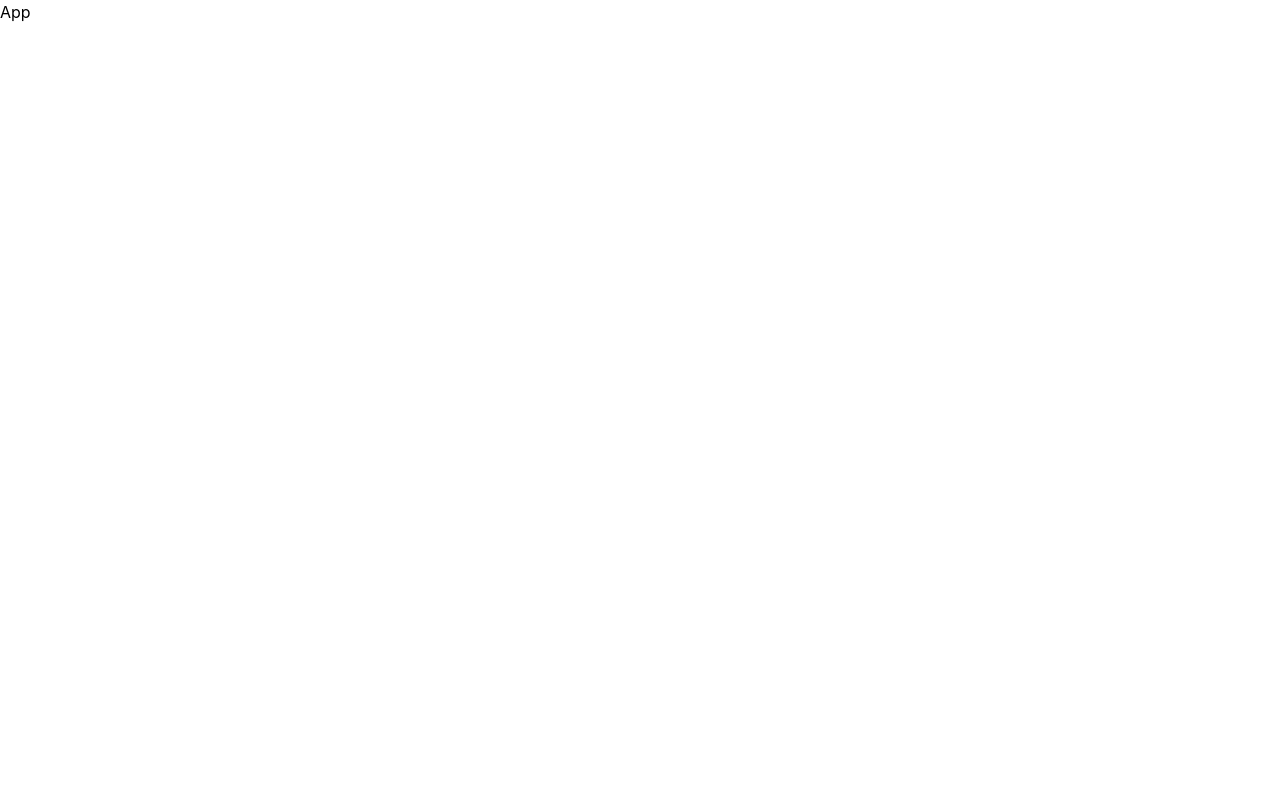
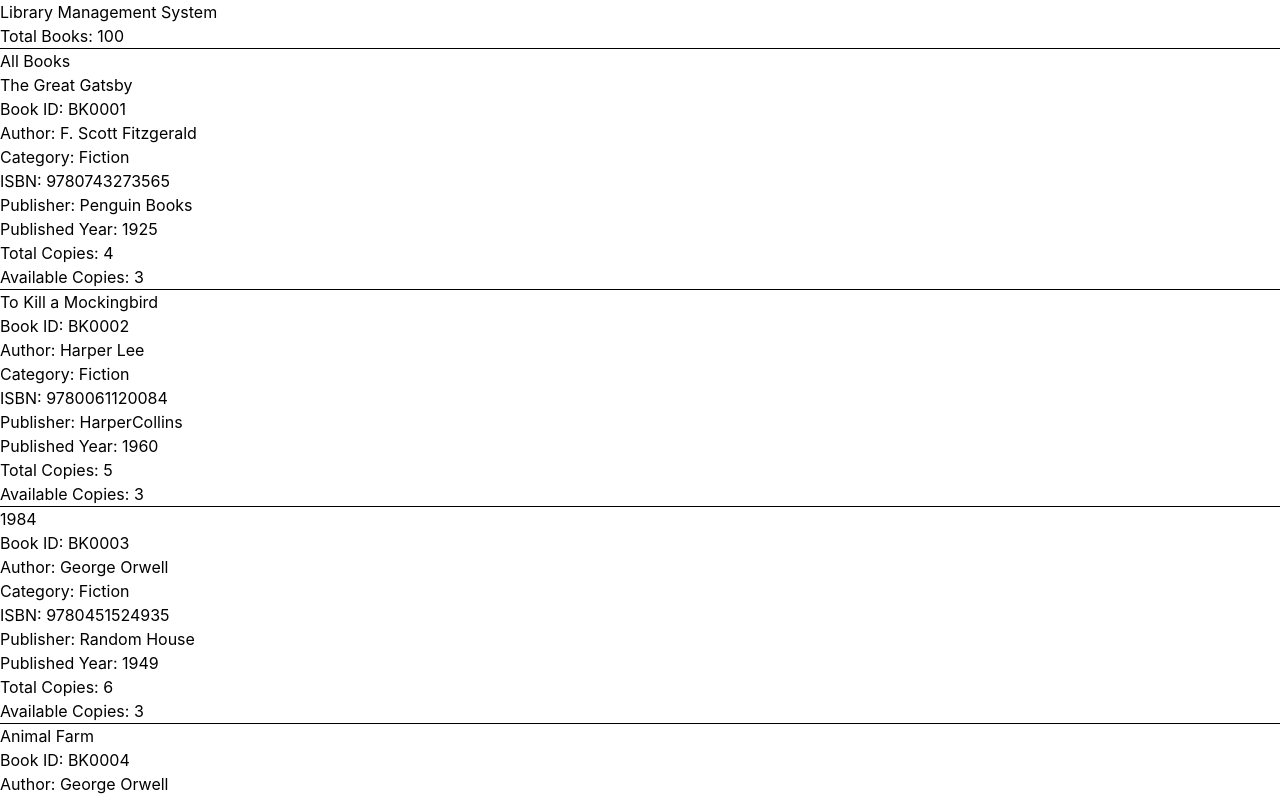
Before and after one commit to vaghasiya-harsh/Library-Management-System, a React (Vite) app: page / in a window 1280 px wide. Shown: the top 799 px of the page. Built offline with nearby package versions, Linux system fonts and the light colour scheme.

Commit message:
App.jsx file

```diff
--- a/src/App.jsx
+++ b/src/App.jsx
@@ -1,9 +1,35 @@
-import React from 'react'
+import { bookData } from "./data/data";
 
 function App() {
   return (
-    <div>App</div>
-  )
+    <div>
+      <h1>Library Management System</h1>
+
+      <p>Total Books: {bookData.length}</p>
+      <hr />
+
+      <h2>All Books</h2>
+
+      {bookData.map((book) => {
+        return (
+          <div key={book.id}>
+            <h3>{book.title}</h3>
+
+            <p>Book ID: {book.id}</p>
+            <p>Author: {book.author}</p>
+            <p>Category: {book.category}</p>
+            <p>ISBN: {book.isbn}</p>
+            <p>Publisher: {book.publisher}</p>
+            <p>Published Year: {book.publishedYear}</p>
+            <p>Total Copies: {book.totalCopies}</p>
+            <p>Available Copies: {book.availableCopies}</p>
+
+            <hr />
+          </div>
+        );
+      })}
+    </div>
+  );
 }
 
-export default App
+export default App;
```
Also changed, not shown: src/data/data.js (renamed from public/data.js).
